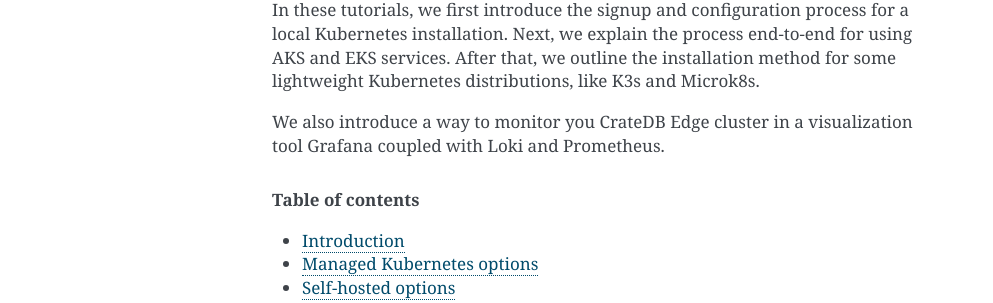
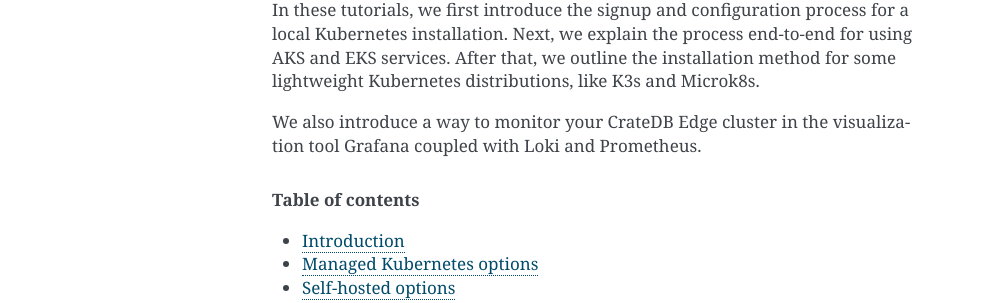
Before and after one commit to crate/cloud-tutorials, a Sphinx documentation site: the page built from docs/edge/index.rst, in a window 1280 px wide. Shown: the part 513-816 px from the top of the page, without its empty margins (148-1141 px from the left). Built offline with Sphinx 7.4.7, drawn with Linux system fonts in a browser that asks for light colours.

Commit message:
Apply suggestions from code review
Co-authored-by: Georg Traar <proddata@users.noreply.github.com>

```diff
--- a/docs/edge/index.rst
+++ b/docs/edge/index.rst
@@ -27,7 +27,7 @@
 using AKS and EKS services. After that, we outline the installation method for
 some lightweight Kubernetes distributions, like K3s and Microk8s.
 
-We also introduce a way to monitor you CrateDB Edge cluster in a
+We also introduce a way to monitor your CrateDB Edge cluster in the
 visualization tool Grafana coupled with Loki and Prometheus.
 
 .. rubric:: Table of contents
--- a/docs/edge/monitoring.rst
+++ b/docs/edge/monitoring.rst
@@ -200,7 +200,7 @@
 Cluster monitoring dashboard
 ----------------------------
 
-This dashboard utilizes metrics provided by Prometheus. It monitors following
+This dashboard utilizes metrics provided by Prometheus. It monitors the following
 metrics:
 
 - Number of running clusters
```
Also changed, not shown: other parts of docs/edge/monitoring.rst (+2 -2 lines).
